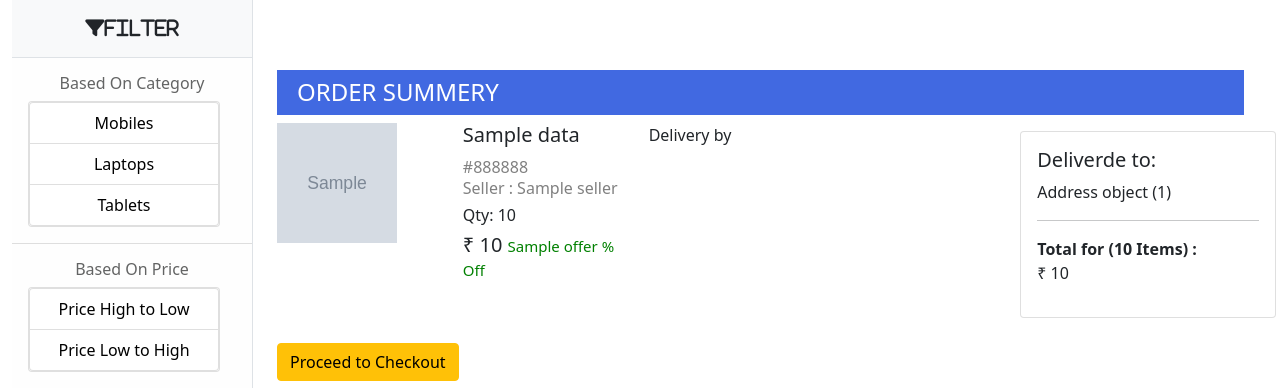
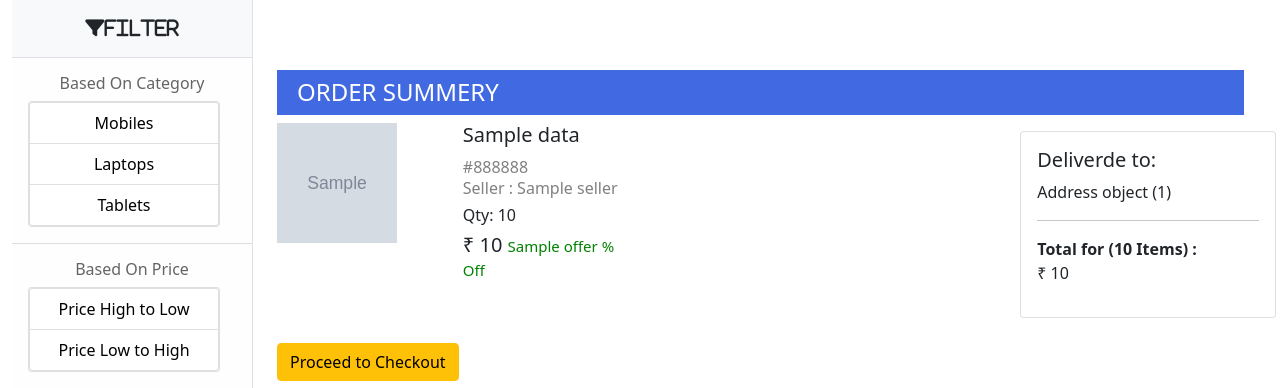
Before and after one commit to VrindhaAravind/SayOne-ECommerce, a Django app: template customer/templates/order_summery.html in a window 1280 px wide. Shown: the part 72-460 px from the top of the page. Run offline with Django 3.2, Linux system fonts and the light colour scheme; data comes from the database, SQL or seed files in the repository; tables that the repository leaves empty hold one stand-in row (values such as "Sample post"); the template is opened without the code that fills it: values that come from a table or form of the project are taken from there, most other values are stand-ins (such as "Sample title", 1, 10 or a date in 2020); grey boxes marked "Sample" are stand-in pictures; some libraries are stand-ins or nearby versions.

Commit message:
Update order_summery.html

```diff
--- a/customer/templates/order_summery.html
+++ b/customer/templates/order_summery.html
@@ -20,7 +20,7 @@
 
                 </div>
                 <div class="col-3 ml-1 mt-2 mb-2">
-                    Delivery by
+
                 </div>
             </div>
             <div style="height:50px;"></div>
```
